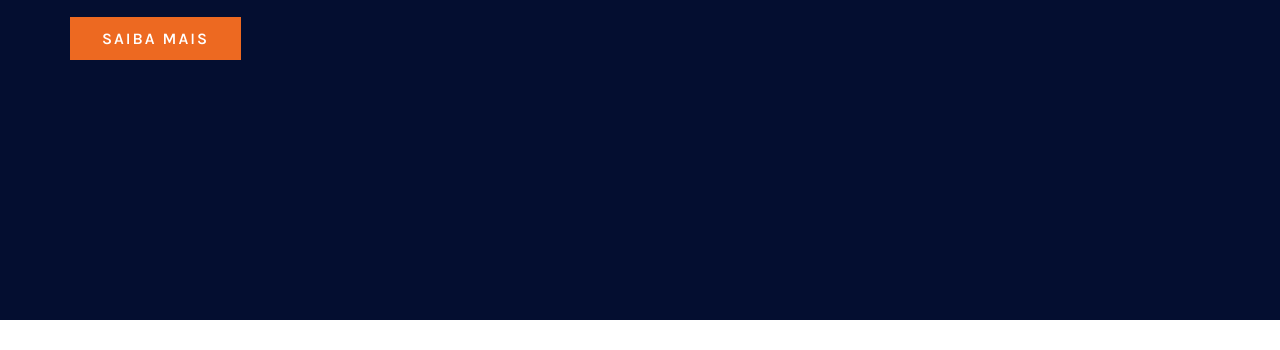
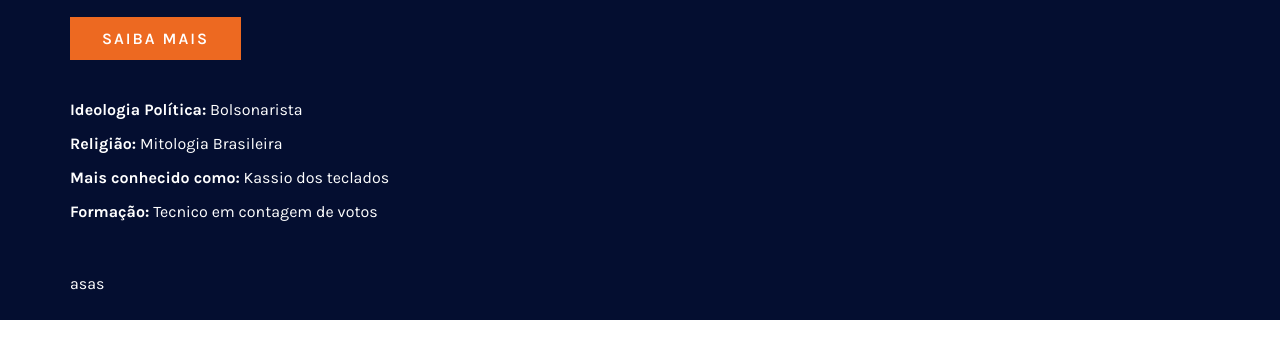
Before and after one commit to beyondweb/akassiodeSousa, a plain HTML site: page index.html in a window 1280 px wide. Shown: the part 450-800 px from the top of the page. Drawn offline with nearby package versions, Linux system fonts and the light colour scheme.

Commit message:
Mod wrapper

```diff
--- a/index.html
+++ b/index.html
@@ -1,5 +1,6 @@
 <!DOCTYPE html>
 <html lang="pt-br">
+
 <head>
   <meta charset="UTF-8" />
   <meta http-equiv="X-UA-Compatible" content="IE=edge" />
@@ -7,6 +8,7 @@
   <link rel="stylesheet" href="/src/css/global.css" />
   <title>Akássio de Sousa</title>
 </head>
+
 <body>
   <main>
     <header></header>
@@ -14,9 +16,7 @@
       <div class="container">
         <nav class="navbar">
           <div class="navbar-brand">
-              <a href=""
-                ><img class="logo" src="/src/assets/img/LOGO.png" alt=""
-              /></a>
+            <a href=""><img class="logo" src="/src/assets/img/LOGO.png" alt="" /></a>
           </div>
           <div class="menu-toggle" onclick="openNav()">
             <a href="#" class="menu"><i class="bx bx-menu-alt-right"></i></a>
@@ -33,15 +33,25 @@
             <h3>Candidato a <br /><span>Deputado Estadual</span></h3>
           </div>
           <a href="#" class="btn-wrapper">Saiba mais</a>
+          <!-- Feito por jbss -->
+          <div class="content-info">
+            <ul>
+              <li><strong>Ideologia Política:</strong> Bolsonarista</li>
+              <li><strong>Religião:</strong> Mitologia Brasileira</li>
+              <li><strong>Mais conhecido como:</strong> Kassio dos teclados</li>
+              <li><strong>Formação:</strong> Tecnico em contagem de votos</li>
+            </ul>
+          </div>
+          <div class="content">
+            asas
+          </div>
         </div>
         <div class="cover">
           <img class="image" src="" alt="" />
         </div>
       </div>
       <div id="sideNavigation" class="sidenav">
-          <a href="javascript:void(0)" class="closebtn" onclick="closeNav()"
-            >&times;</a
-          >
+        <a href="javascript:void(0)" class="closebtn" onclick="closeNav()">&times;</a>
         <li><a href="#" onclick="closeNav()">Início</a></li>
         <li><a href="#" onclick="closeNav()">Sobre</a></li>
         <li><a href="#" onclick="closeNav()">Carreira</a></li>
@@ -51,4 +61,5 @@
   </main>
   <script type="text/javascript" src="/src/js/sidenav.js"></script>
 </body>
+
 </html>
--- a/src/css/base.css
+++ b/src/css/base.css
@@ -69,4 +69,5 @@ body {
 .flex {
   display: flex;
   justify-content: space-between;
+  gap: 20px;
 }
--- a/src/css/wrapper.css
+++ b/src/css/wrapper.css
@@ -53,3 +53,15 @@
 .cover .image {
   width: 700px;
 }
+/* Feito por jbss */
+.content {
+  display: block;
+  width: auto;
+}
+.content-info {
+  width: auto;
+  padding: 45px 0px;
+}
+.content-info ul li {
+  line-height: 34px;
+}
```
Also changed, not shown: So entra se teu cu for virgi.txt (deleted). Lines whose indentation alone changed are shown as unchanged.
